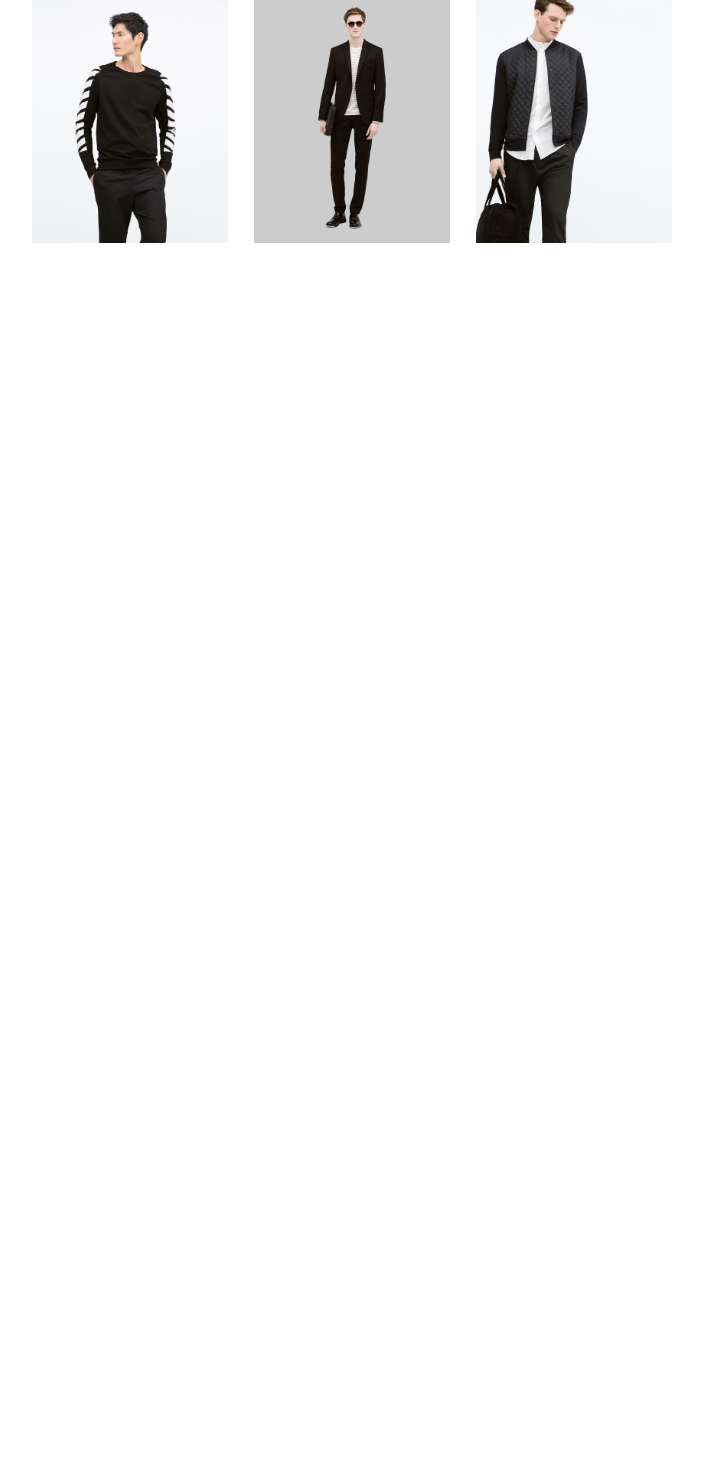
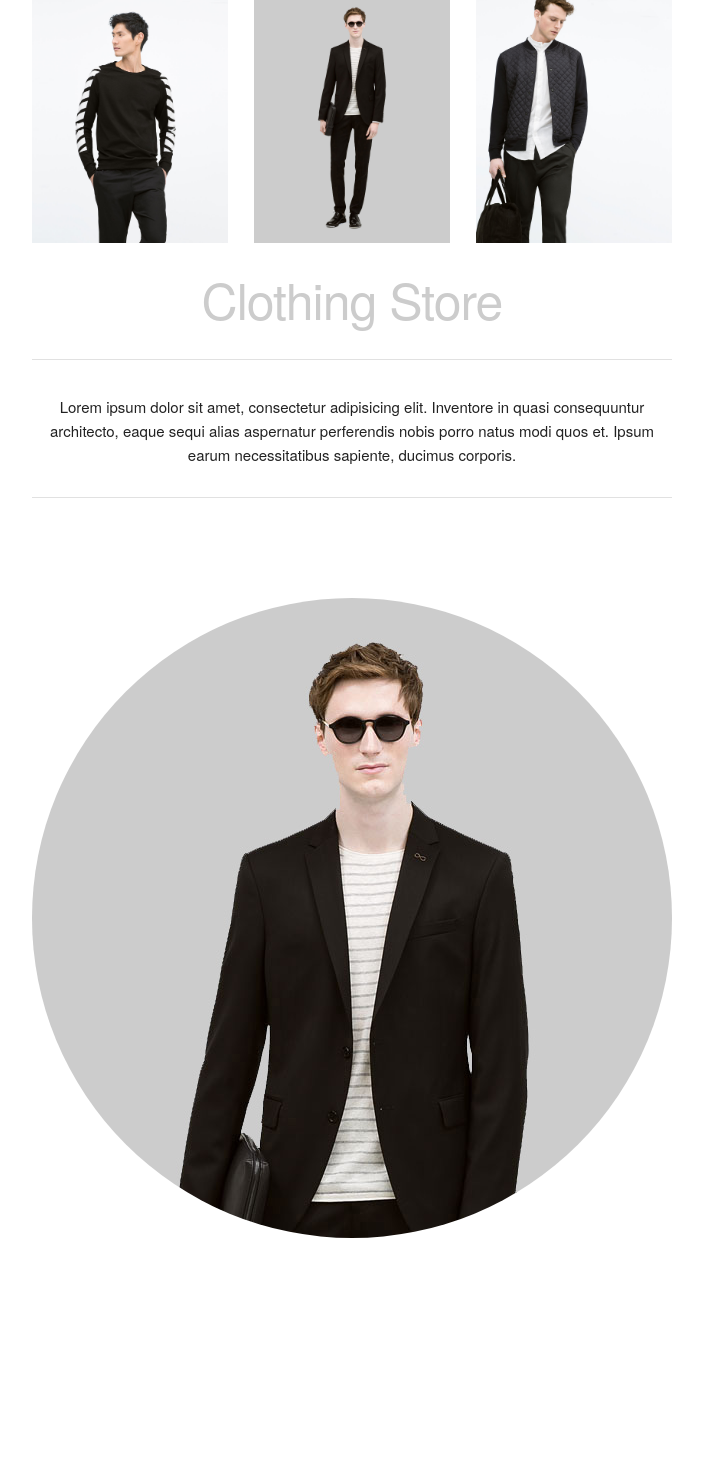
Before and after one commit to suelenbraga2006/parallax, a PHP site: page / in a window 1280 px wide. Shown: the part 1503-2981 px from the top of the page, without its empty margins (288-991 px from the left). Run offline with PHP 8.4, Linux system fonts and the light colour scheme; style sheets or scripts are compiled from the project's sources.

Commit message:
Adicionado efeito parallax periscope

```diff
--- a/css/style.css
+++ b/css/style.css
@@ -77,3 +77,13 @@ img{
 	opacity: 1;
 	transform: translateX(0px);
 }
+
+.large-window{
+	height: 640px;
+	background-image: url(../images/model2.jpg);
+	background-position: top center;
+	background-repeat: no-repeat;
+	background-attachment: fixed;
+	margin-top: 100px;
+	border-radius: 50%;
+}
--- a/index.html
+++ b/index.html
@@ -57,6 +57,11 @@
             </figure>
           </div>
         </div>
+        <h1>Clothing Store</h1>
+        <hr>
+        <p>Lorem ipsum dolor sit amet, consectetur adipisicing elit. Inventore in quasi consequuntur architecto, eaque sequi alias aspernatur perferendis nobis porro natus modi quos et. Ipsum earum necessitatibus sapiente, ducimus corporis.</p>
+        <hr>
+        <div class="large-window"></div>
       </article>
       <div style="height: 2000px"></div>
     </section>
```
